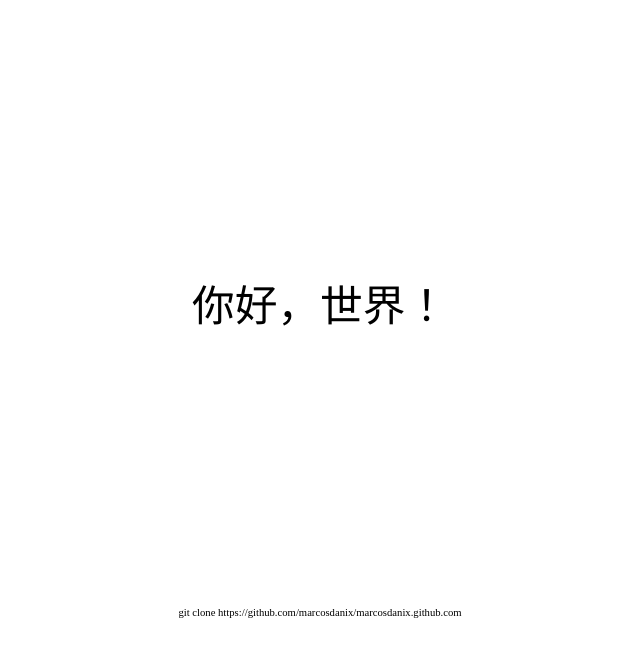
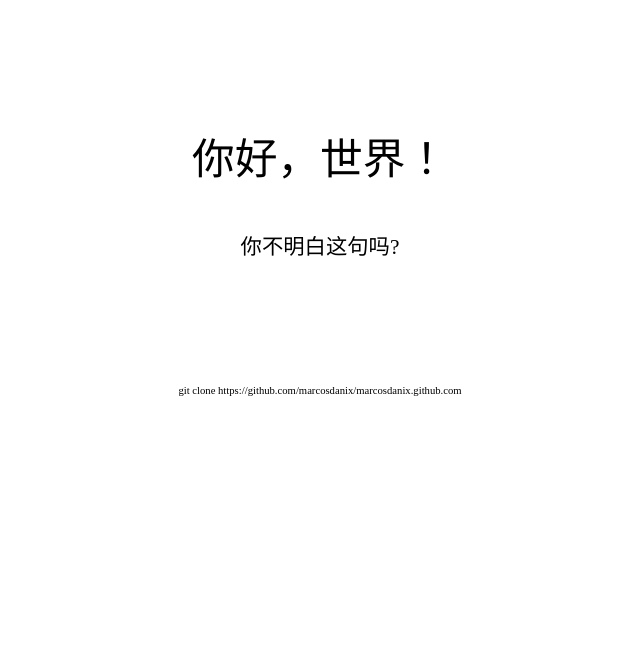
Before and after one commit to marcosdanix/marcosdanix.github.io, a plain HTML site: page index.html in a window 1280 px wide. Shown: the whole page, without its empty margins (320-960 px from the left). Drawn offline with Linux system fonts and the light colour scheme.

Commit message:
Added another link
for a website I made.

```diff
--- a/index.html
+++ b/index.html
@@ -5,19 +5,16 @@
   <title>你好</title>
   <style>
     div.container {
-      height: 75%;
-      position: relative
+      font-size: 32pt;
+	  text-align: center;
+	  margin-top: 125px;
     }
-    div.container p {
-      margin: 0;
-      font-size: 32pt;
-      position: absolute;
-      top: 50%;
-      left: 50%;
-      margin-right: -50%;
-      transform: translate(-50%, -50%)
-    }
-    a:link {
+
+	#second {
+	  font-size: 16pt;
+	}
+
+    a:link, a:visited {
       color: black;
       text-decoration: none;
     }
@@ -26,15 +23,17 @@
 	  color: blue;
 	}
 
-    div.footer p {
+    div.footer {
       font-size: 8pt;
       text-align: center;
+	  margin-top: 125px;
     }
   </style>
   </head>
 <body>
   <div class="container">
     <p><a href="https://github.com/marcosdanix/dice-thrower">你好，世界！</a></p>
+	<span id="second"><p><a href="http://www.escolachinesa.pt">你不明白这句吗?</a></p></span>
   </div>
 
   <div class="footer">
```
